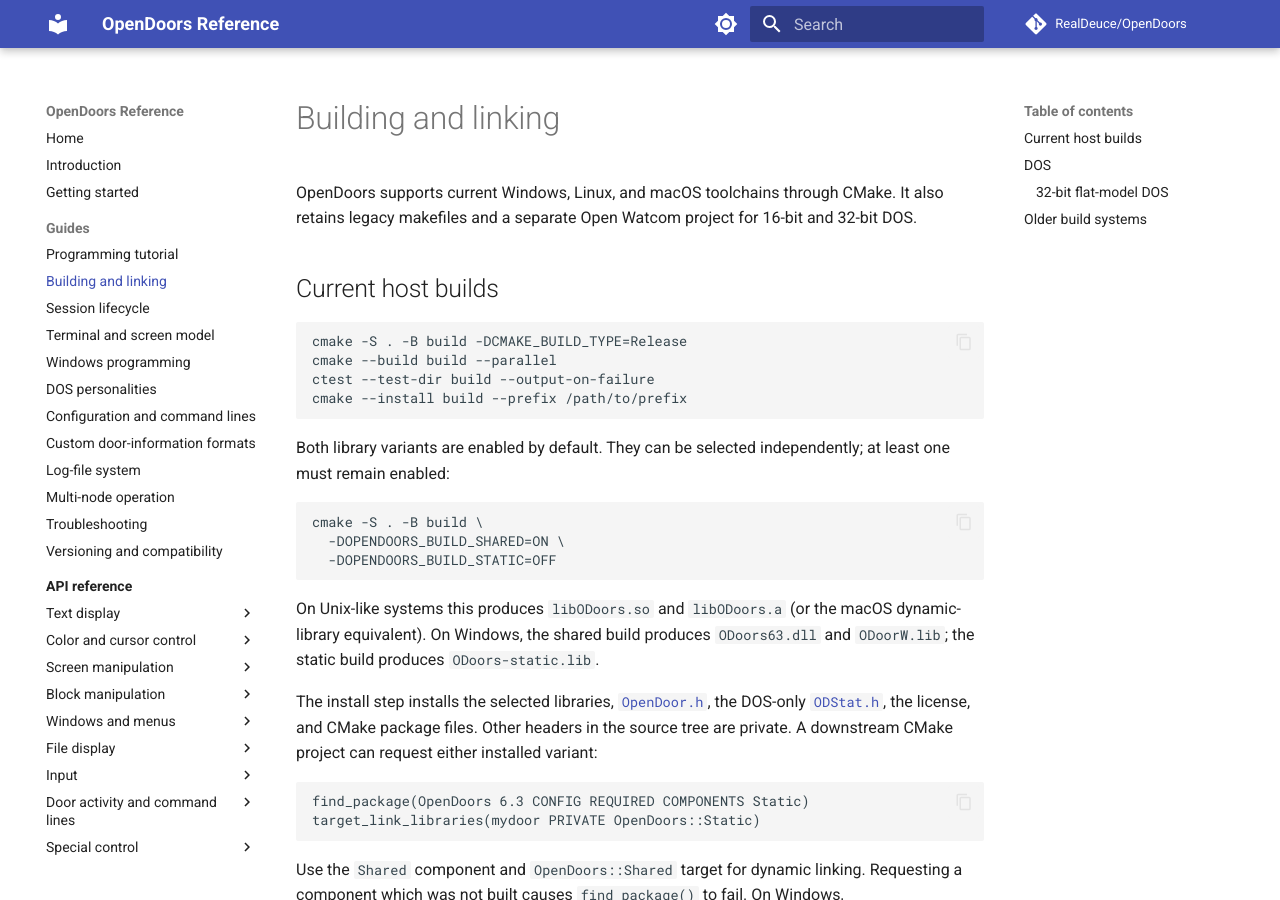
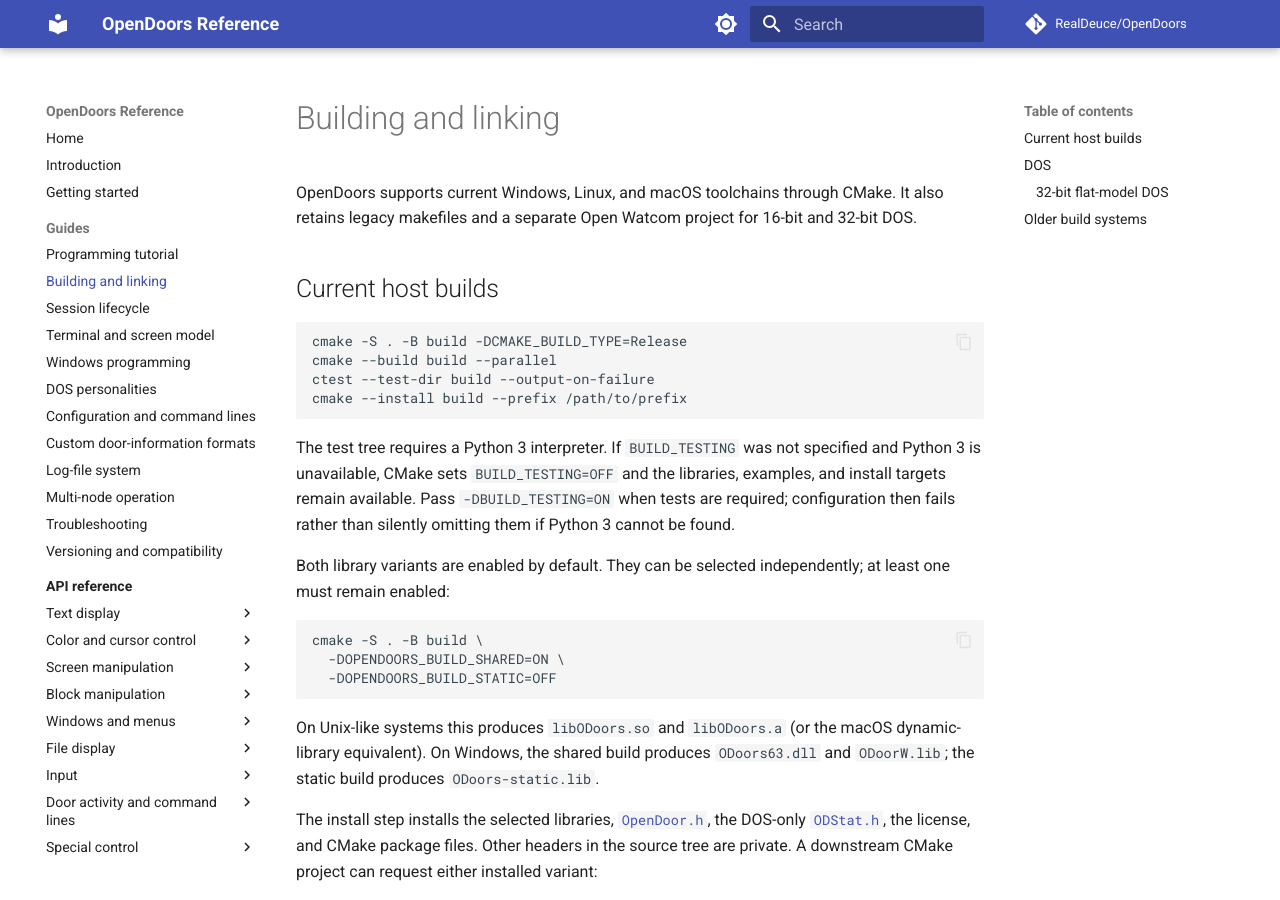
Before and after one commit to RealDeuce/OpenDoors, an MkDocs documentation site: the page built from docs/guides/building.md, in a window 1280 px wide and 900 px high. Built offline with MkDocs 1.6.1 and Material for MkDocs 9.7.7, drawn with Linux system fonts in a browser that asks for light colours; comment, search, counter and statistics services are not loaded.

Commit message:
Make Python optional for default CMake builds

````diff
--- a/docs/guides/building.md
+++ b/docs/guides/building.md
@@ -12,6 +12,12 @@
 ctest --test-dir build --output-on-failure
 cmake --install build --prefix /path/to/prefix
 ```
+
+The test tree requires a Python 3 interpreter. If `BUILD_TESTING` was not
+specified and Python 3 is unavailable, CMake sets `BUILD_TESTING=OFF` and the
+libraries, examples, and install targets remain available. Pass
+`-DBUILD_TESTING=ON` when tests are required; configuration then fails rather
+than silently omitting them if Python 3 cannot be found.
 
 Both library variants are enabled by default. They can be selected
 independently; at least one must remain enabled:
````
Also changed, not shown: CMakeLists.txt (+17 -0 lines), README.md (+5 -0 lines).
